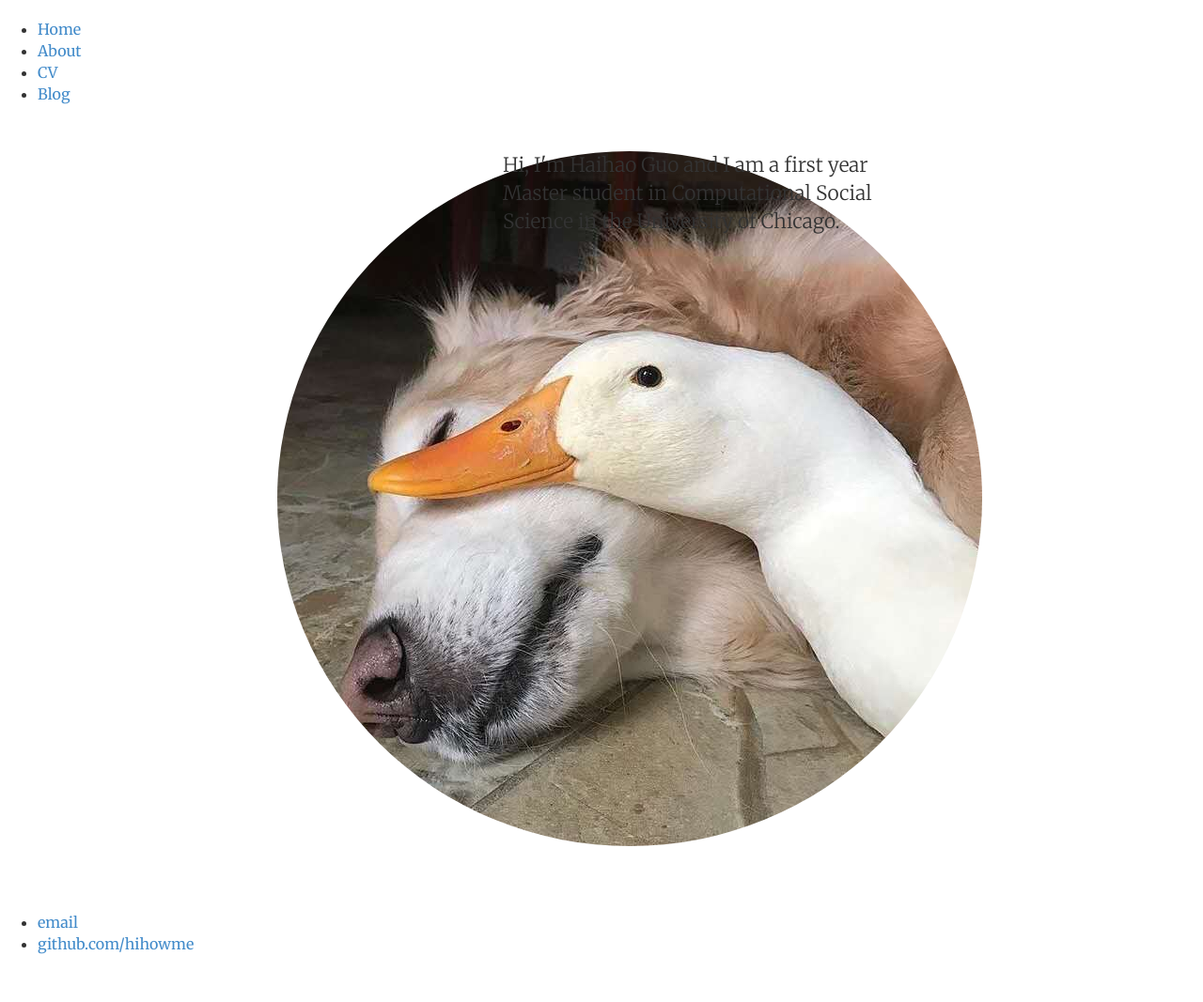
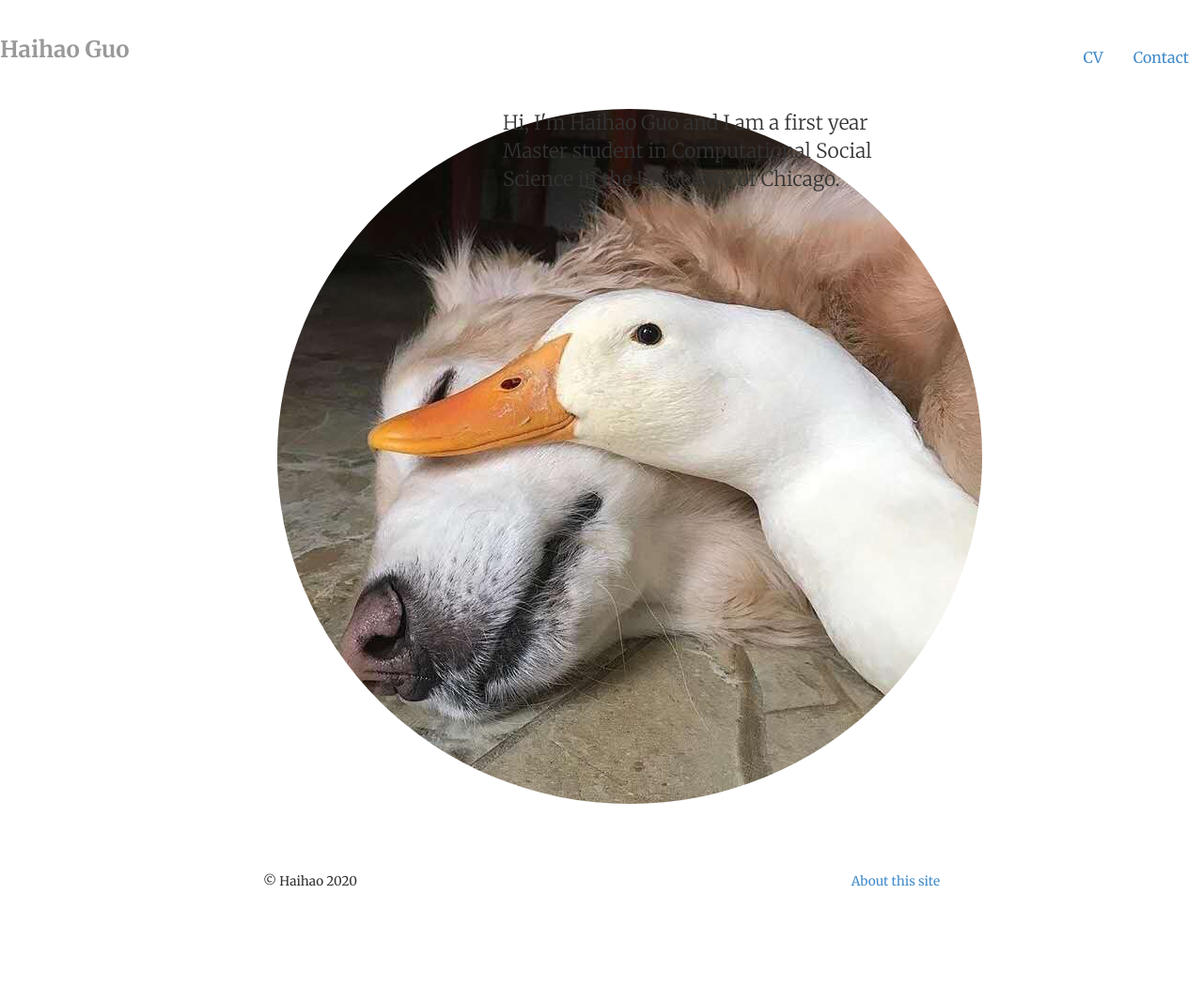
Before and after one commit to hihowme/hihowme.github.io, a Jekyll site: the page built from index.html, in a window 1280 px wide. Shown: the whole page at 94% size. Built offline with Jekyll 4.4.1, drawn with Linux system fonts in a browser that asks for light colours; after the commit the page ends 999 px from its top, so only the background shows below that.

Commit message:
update again

```diff
--- a/_layouts/default.html
+++ b/_layouts/default.html
@@ -16,24 +16,37 @@
             <link href="/css/style.css" rel="stylesheet">
 		</head>
 		<body>
-			<nav>
-	    		<ul>
-	        		<li><a href="/">Home</a></li>
-		        	<li><a href="/about">About</a></li>
-	        		<li><a href="/cv">CV</a></li>
-	        		<li><a href="/blog">Blog</a></li>
-	    		</ul>
-			</nav>
-			<div class="container">
+			</div><!-- /.container -->
+				<header>
+					<ul class="nav nav-pills pull-right">
+						<li class="{{ page.cv }}"><a href="/cv" title="CV">CV</a></li>
+						<!-- <li class="{{ page.research }}"><a href="/research" title="Research">Research</a></li>
+						<li class="{{ page.notes }}"><a href="/notes" title="Notes">Notes</a></li> -->
+						<li class="{{ page.contact }}"><a href="/contact" title="Contact">Contact</a></li>
+					</ul>
+					<h3 class="text-muted"><a href="/">Haihao Guo</a></h3>
+				</header>
+				<div class="container">
 
-			{{ content }}
+				{{ content }}
 
+				<footer>
+					<div class="row">
+					<div class="col-sm-8">
+					<p><small>&copy; Haihao 2020</small></p>
+					</div>
+					<div class="col-sm-4">
+					<p class="pull-right"><small><a href="/about" title="About this site">About this site</a></small></p>
+					</div>
+					</div>
+				</footer>
 			</div><!-- /.container -->
-			<footer>
-	    		<ul>
-	        		<li><a href="mailto:haihao@uchicago.edu">email</a></li>
-	        		<li><a href="https://github.com/hihowme">github.com/hihowme</a></li>
-				</ul>
-			</footer>
+
+			<script src="https://code.jquery.com/jquery.js"></script>
+			<script src="/js/bootstrap.min.js"></script>
+			<script src="/js/library.js"></script>
+			<script src="https://google-code-prettify.googlecode.com/svn/loader/run_prettify.js"></script>
+
+
 		</body>
 	</html>
```
